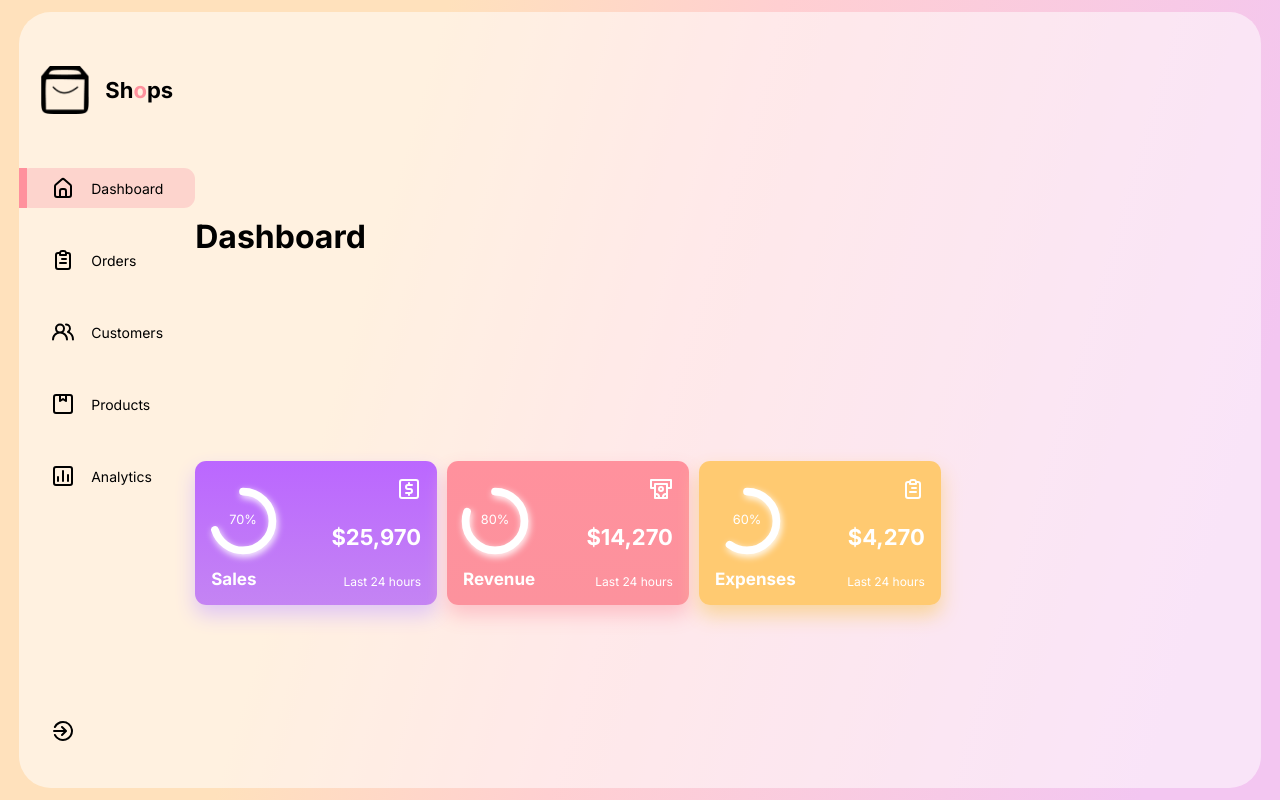
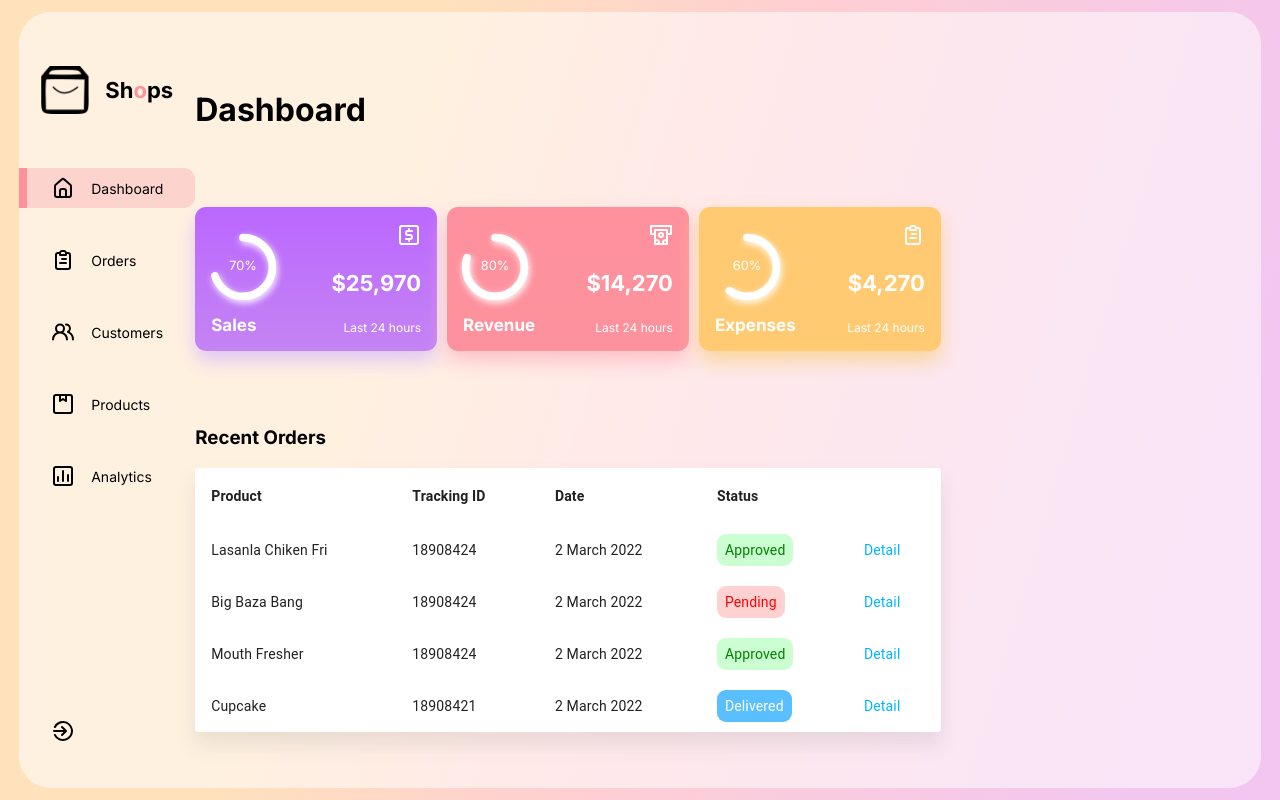
Before and after one commit to sahithyaba/Admin_Panel, a React (Create React App) app: page / in a window 1280 px wide. Built offline with nearby package versions, Linux system fonts and the light colour scheme; a web font is replaced by a local one.

Commit message:
Table added, Favicon changed

```diff
--- a/public/index.html
+++ b/public/index.html
@@ -28,7 +28,7 @@
       work correctly both with client-side routing and a non-root public URL.
       Learn how to configure a non-root public URL by running `npm run build`.
     -->
-    <title>React App</title>
+    <title>DashBoard</title>
 
     <style>
       body{
--- a/src/components/MainDash/MainDash.jsx
+++ b/src/components/MainDash/MainDash.jsx
@@ -1,11 +1,13 @@
 import React from "react";
 import Cards from "../Cards/Cards";
+import Table from "../Table/Table";
 import './MainDash.css'
 const MainDash = () =>{
     return(
         <div className="MainDash">
             <h1>Dashboard</h1>
             <Cards/>
+            <Table/>
         </div>
     )
 };
--- a/src/components/Table/Table.css
+++ b/src/components/Table/Table.css
@@ -0,0 +1,24 @@
+.MuiTableRow-root>*{
+    padding: 10px;
+}
+
+.MuiTableRow-root.MuiTableRow-head>*{
+    font-weight: bold !important;
+}
+
+.Table td,th {
+    border: none!important;
+}
+
+.Table:first-child{
+    border-radius: 0.7rem !important;
+}
+
+.status{
+    padding: 8px;
+    border-radius: 9px;
+}
+
+.Details{
+    color: #00b5ff !important;
+}
--- a/src/components/Table/Table.jsx
+++ b/src/components/Table/Table.jsx
@@ -1,10 +1,83 @@
-import React from "react";
-import "./Table.css";
+import * as React from 'react';
+import Table from '@mui/material/Table';
+import TableBody from '@mui/material/TableBody';
+import TableCell from '@mui/material/TableCell';
+import TableContainer from '@mui/material/TableContainer';
+import TableHead from '@mui/material/TableHead';
+import TableRow from '@mui/material/TableRow';
+import Paper from '@mui/material/Paper';
+import './Table.css';
 
-const Table = ()=>{
-    return(
-        <div>Table</div>
-    )
+function createData(name, trackingId, date, status) {
+  return { name, trackingId, date, status};
 }
 
-export default Table;
+const rows = [
+  createData('Lasanla Chiken Fri', 18908424, "2 March 2022", "Approved"),
+  createData('Big Baza Bang', 18908424, "2 March 2022", "Pending"),
+  createData('Mouth Fresher', 18908424, "2 March 2022", "Approved"),
+  createData('Cupcake', 18908421, "2 March 2022", "Delivered"),
+];
+
+const makeStyles=(status)=>{
+    if(status=='Approved'){
+        return{
+            background: 'rgb(145 254 159 / 47%)',
+            color: 'green',
+        }
+    }
+    else if(status=='Pending'){
+        return{
+            background: '#ffadad8f',
+            color: 'red',
+        }
+    }
+    else{
+        return{
+            background: '#59bfff',
+            color: 'white',
+        }
+    }
+}
+
+export default function BasicTable() {
+  return (
+    <div class="Table">
+        <h3>Recent Orders</h3>
+    <TableContainer component={Paper}
+    style={{boxShadow: '0px 13px 20px 0px #80808029'}}
+    >
+      <Table sx={{ minWidth: 650 }} aria-label="simple table">
+        <TableHead>
+          <TableRow>
+            <TableCell>Product</TableCell>
+            <TableCell align="left">Tracking ID</TableCell>
+            <TableCell align="left">Date</TableCell>
+            <TableCell align="left">Status</TableCell>
+            <TableCell align="left"></TableCell>
+          </TableRow>
+        </TableHead>
+        <TableBody>
+          {rows.map((row) => (
+            <TableRow
+              key={row.name}
+              sx={{ '&:last-child td, &:last-child th': { border: 0 } }}
+            >
+              <TableCell component="th" scope="row">
+                {row.name}
+              </TableCell>
+              <TableCell align="left">{row.trackingId}</TableCell>
+              <TableCell align="left">{row.date}</TableCell>
+              <TableCell align="left">
+                <span className="status" style={makeStyles(row.status)}>{row.status}</span>
+
+                </TableCell>
+              <TableCell align="left" className='Details'>Detail</TableCell>
+            </TableRow>
+          ))}
+        </TableBody>
+      </Table>
+    </TableContainer>
+    </div>
+  );
+}
```
Also changed, not shown: 1 other file (tests, documents, lock files or other folders).
